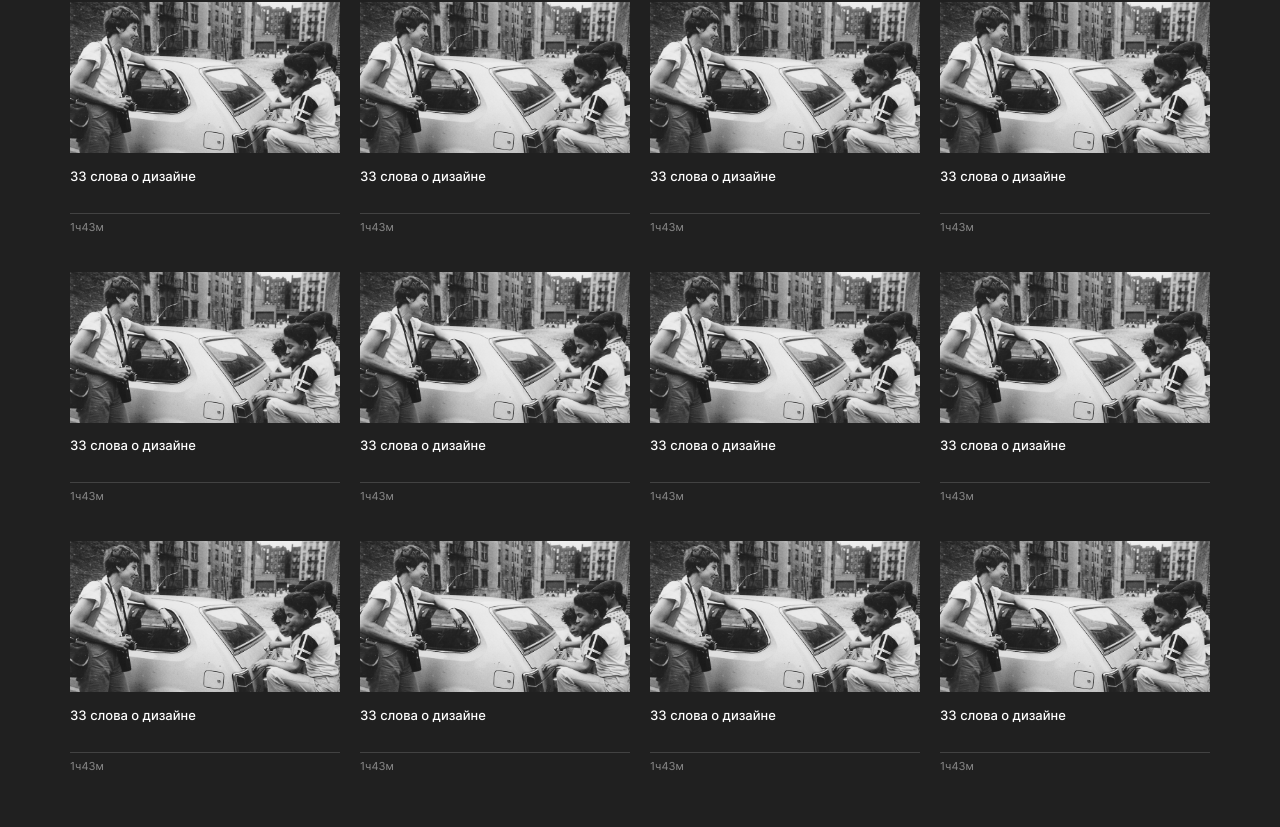
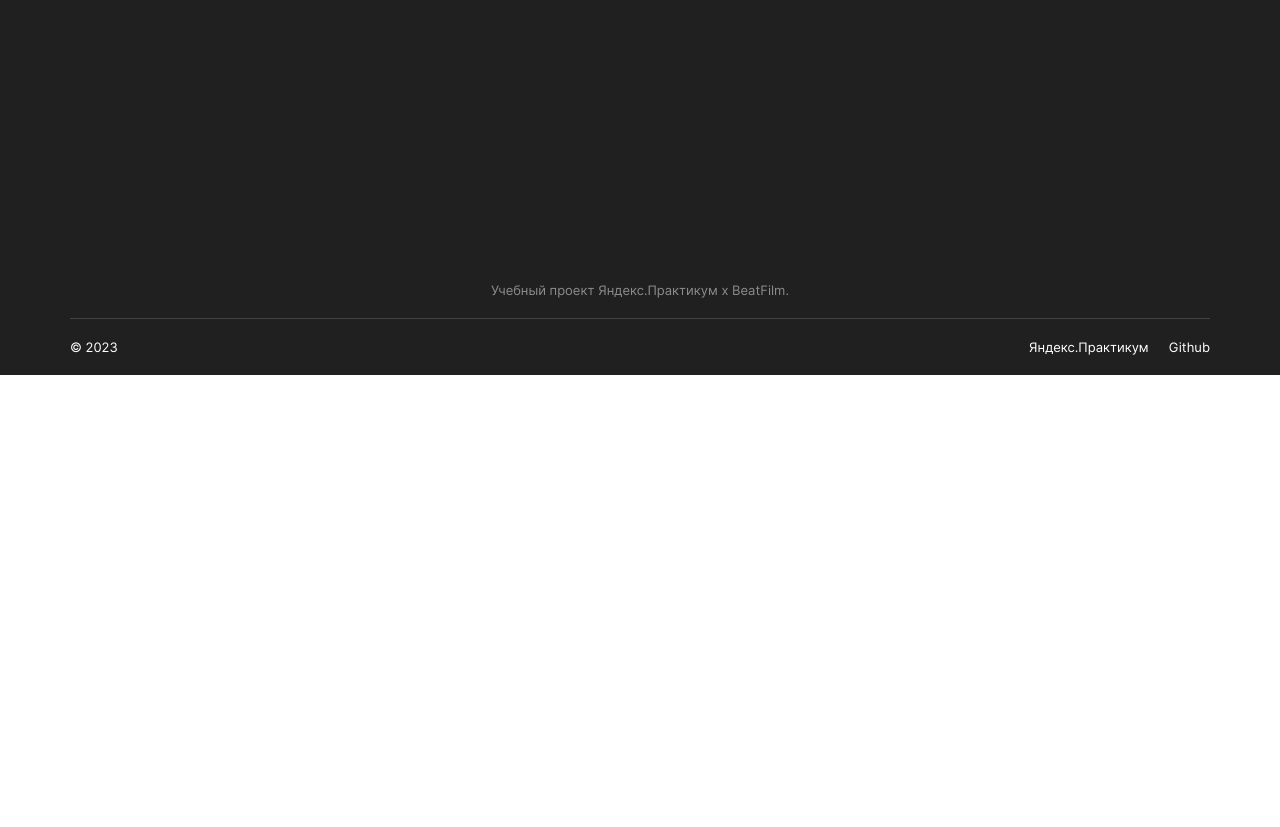
Before and after one commit to parfion/movies-explorer-frontend, a React (Create React App) app: page /saved-movies in a window 1280 px wide. Shown: the part 633-1460 px from the top of the page. After the commit the page ends 1008 px from the top, so only its background shows below. Built offline with nearby package versions, Linux system fonts and the light colour scheme.

Commit message:
исправлена верстка для разрешения 768px

```diff
--- a/src/components/AboutProject/AboutProject.css
+++ b/src/components/AboutProject/AboutProject.css
@@ -97,6 +97,10 @@
     padding: 90px 50px 121px;
   }
 
+  .about-project__backend {
+    width: 21%;
+  }
+
   .about-project__block {
     margin: 70px auto 93px;
     gap: 30px;
--- a/src/components/Header/Header.css
+++ b/src/components/Header/Header.css
@@ -98,12 +98,11 @@
 
 .header__nav-img-admin {
   background: #313131 url('../../images/accountIcon.svg') no-repeat center;
+  background-size: 10.38px 10.67px;
   border-radius: 50%;
   min-width: 26px;
   min-height: 26px;
 }
-
-
 
 .header__menu-img {
   display: none;
@@ -148,7 +147,6 @@
   width: 100%;
   height: 22px;
   background: url('../../images/closeIcon.svg') no-repeat 50%;
-  background-size: contain;
   position: absolute;
   right: 29.16px;
   top: 29.16px;
@@ -193,12 +191,16 @@
 }
 
 .header__link-account-menu {
-  padding-bottom: 90px;
+  padding-bottom: 93px;
   margin: 0 auto;
 }
 
 @media screen and (max-width: 768px) {
   .header {
+    padding: 18px 30px;
+  }
+
+  .header-signin {
     padding: 15px 30px;
   }
 
--- a/src/components/Header/Header.jsx
+++ b/src/components/Header/Header.jsx
@@ -83,7 +83,7 @@ function Header(params) {
             <Link className='header__link header__link-account header__link-account-menu'
             to='/profile'  onClick={closePopup}>
               <p className='header__nav-account'>Аккаунт</p>
-              <div className='header__nav-img'></div>
+              <div className='header__nav-img-admin'></div>
             </Link>
           </nav>
         </div>
--- a/src/components/MoviesCardList/MoviesCardList.css
+++ b/src/components/MoviesCardList/MoviesCardList.css
@@ -53,9 +53,17 @@
 }
 
 @media screen and (max-width: 768px) {
+  .movie-cardlist {
+    min-height: 640px;
+  }
+
   .movie-cardlist__cards {
     grid-template-columns: repeat(2, 339px);
     grid-gap: 30px 30px;
+  }
+
+  .movie-cardlist__button {
+    margin: 60px auto 0;
   }
 }
 
--- a/src/components/MoviesCardList/MoviesCardList.jsx
+++ b/src/components/MoviesCardList/MoviesCardList.jsx
@@ -11,19 +11,6 @@ function MoviesCardList (params) {
           <MoviesCard />
           <MoviesCard />
           <MoviesCard />
-          <MoviesCard />
-          <MoviesCard />
-          <MoviesCard />
-          <MoviesCard />
-          <MoviesCard />
-          <MoviesCard />
-          <MoviesCard />
-          <MoviesCard />
-          <MoviesCard />
-          <MoviesCard />
-          <MoviesCard />
-          <MoviesCard />
-          <MoviesCard />
         </div>
         {pathname === '/movies' && (
         <button className='movie-cardlist__button'>Ещё</button>
--- a/src/components/Profile/Profile.css
+++ b/src/components/Profile/Profile.css
@@ -86,7 +86,8 @@
 
 @media screen and (max-width: 768px) {
   .profile {
-    padding: 236px 30px 269px;
+    min-height: calc(100vh - 236px - 74px - 266px);
+    padding: 236px 30px 266px;
   }
 
   .profile__info {
--- a/src/components/Promo/Promo.css
+++ b/src/components/Promo/Promo.css
@@ -9,7 +9,7 @@
 }
 
 .promo__title {
-  margin: 0;
+  margin: 0 auto;
   color: #FFF;
   font-size: 40px;
   font-weight: 400;
@@ -39,6 +39,7 @@
   }
 
   .promo__img {
+    margin-top: 140px;
     height: 230px;
   }
 }
--- a/src/components/SearchForm/SearchForm.css
+++ b/src/components/SearchForm/SearchForm.css
@@ -146,6 +146,10 @@
     padding: 80px 30px 0px;
   }
 
+  .search-form__content {
+    padding-bottom: 109px;
+  }
+
   .search-form__button {
     margin-left: 19px;
     margin-right: 19px;
```
